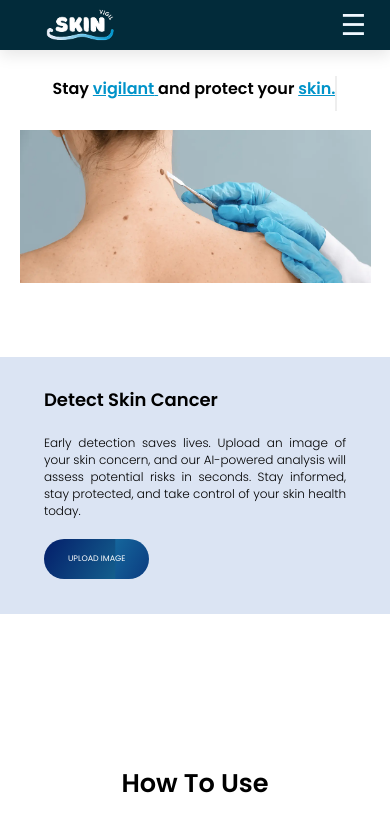
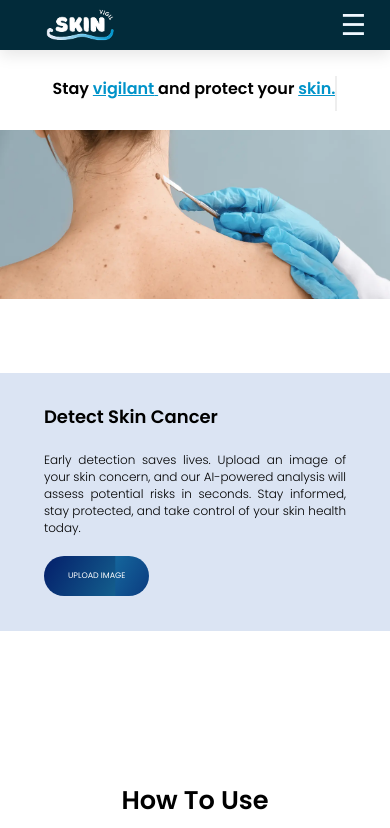
Before and after one commit to michlleee/skin-vigil-frontend, a React (Vite) app: page / in a window 390 px wide. Shown: the top 828 px of the page. Built offline with nearby package versions, Linux system fonts and the light colour scheme.

Commit message:
fix picture sizing

```diff
--- a/src/pages/home/mottoStyles.css
+++ b/src/pages/home/mottoStyles.css
@@ -34,7 +34,7 @@
 
 @media (max-width: 600px) {
     .skin-img {
-        max-width: 90%;
+        max-width: 100%;
         height: auto;
     }
 
@@ -45,7 +45,7 @@
 
 @media (max-width: 400px) {
     .skin-img {
-        max-width: 90%;
+        max-width: 100%;
         height: auto;
     }
 
```
